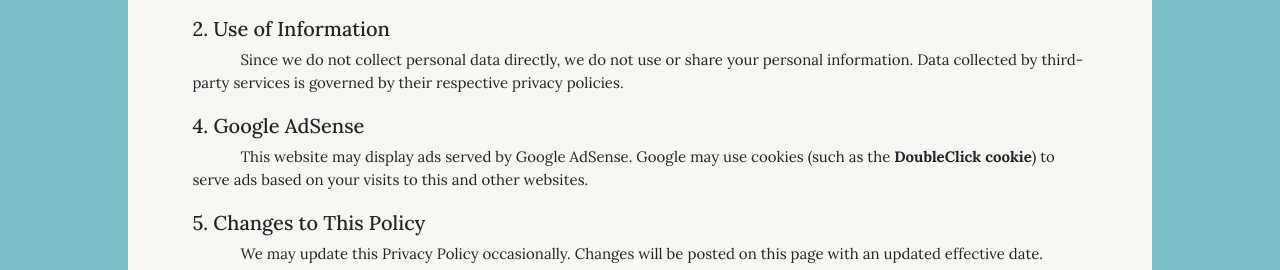
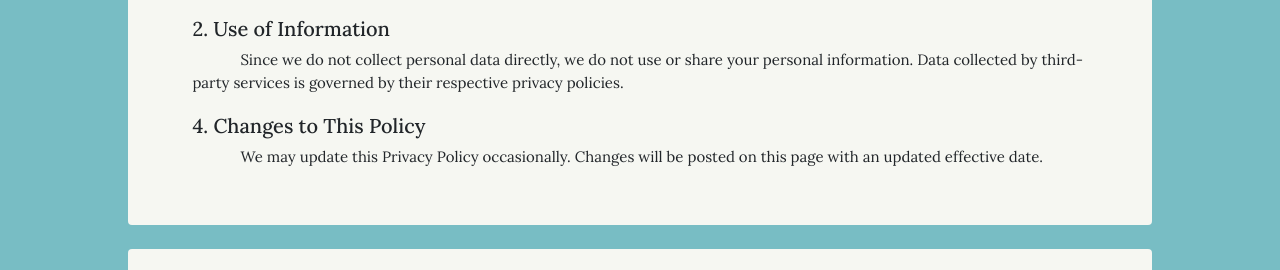
Before and after one commit to shantal-20/Gwa-Calculator, a plain HTML site: page Pages/about.html in a window 1280 px wide. Shown: the part 355-625 px from the top of the page. Drawn offline with Linux system fonts and the light colour scheme.

Commit message:
Update about.html

```diff
--- a/Pages/about.html
+++ b/Pages/about.html
@@ -45,13 +45,13 @@
           your personal information. Data collected by third-party services is
           governed by their respective privacy policies.
         </p>
-        <h6 class="card-subtitle">4. Google AdSense</h6>
+        <!-- <h6 class="card-subtitle">4. Google AdSense</h6>
         <p class="text">
           This website may display ads served by Google AdSense. Google may use
           cookies (such as the <strong>DoubleClick cookie</strong>) to serve ads
           based on your visits to this and other websites.
-        </p>
-        <h6 class="card-subtitle">5. Changes to This Policy</h6>
+        </p> -->
+        <h6 class="card-subtitle">4. Changes to This Policy</h6>
         <p class="text">
           We may update this Privacy Policy occasionally. Changes will be posted
           on this page with an updated effective date.
```
